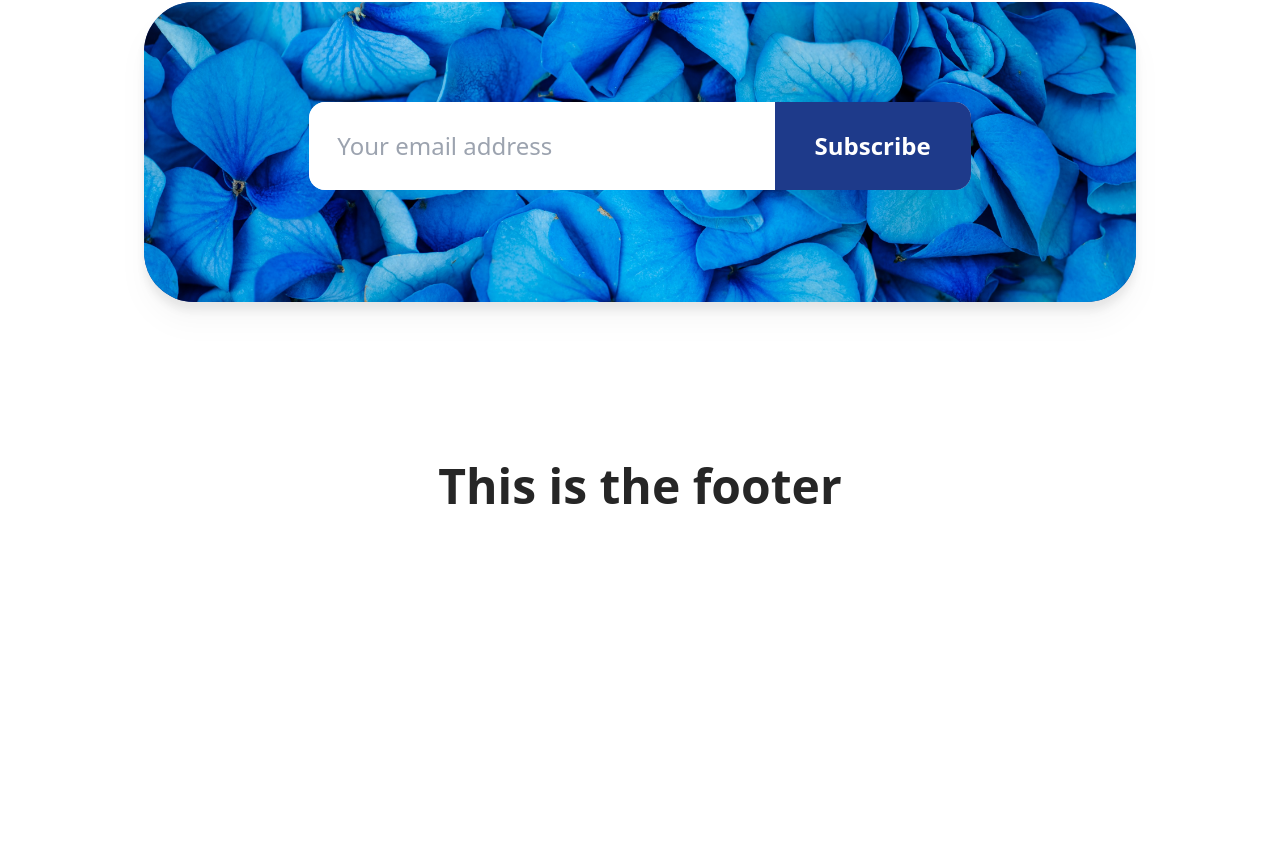
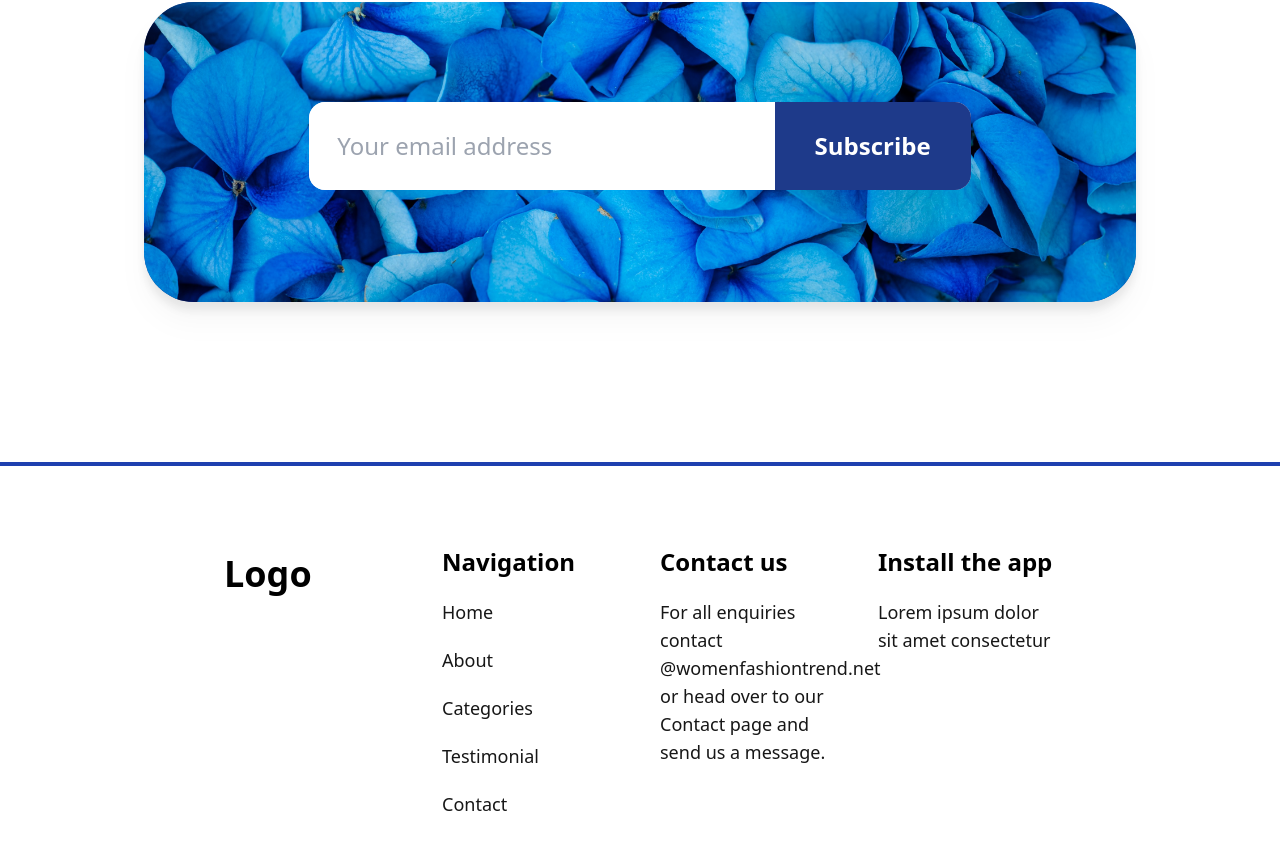
Before and after one commit to Mark-Muchiri/commerce, a React (Vite) app: page / in a window 1280 px wide. Shown: the part 4114-4964 px from the top of the page. Before the commit the page ends 4784 px from the top, so only its background shows below. Built offline with nearby package versions, Linux system fonts and the light colour scheme.

Commit message:
footer half way done

```diff
--- a/src/components/Footer.tsx
+++ b/src/components/Footer.tsx
@@ -1,7 +1,41 @@
 function Footer() {
+  // Example array of lists with headings and items
+  const lists = [
+    {
+      heading: "Navigation",
+      items: [ "Home", "About", "Categories", "Testimonial", "Contact" ],
+    },
+    {
+      heading: "Contact us",
+      items: [ "For all enquiries contact @womenfashiontrend.net or head over to our Contact page and send us a message." ],
+    },
+    {
+      heading: "Install the app",
+      items: [ "Lorem ipsum dolor sit amet consectetur" ],
+    },
+  ];
+
   return (
-    <section>
-      <p className="text-center text-5xl font-bold text-neutral-800">This is the footer</p>
+    <section className="grid grid-cols-1 md:grid-cols-4 gap-10 px-5 md:px-20 py-10">
+      <div>
+        <div className="py-2">
+          <p className="text-4xl font-extrabold items-center">
+            Logo
+          </p>
+        </div>
+      </div>
+      {lists.map((list, index) => (
+        <div key={index} className="">
+          <p className="text-2xl font-bold text-black">{list.heading}</p>
+          <ul>
+            {list.items.map((item, itemIndex) => (
+              <li key={itemIndex} className="text-lg text-neutral-900 mt-5">
+                {item}
+              </li>
+            ))}
+          </ul>
+        </div>
+      ))}
     </section>
   );
 }
--- a/src/components/Layout.tsx
+++ b/src/components/Layout.tsx
@@ -9,7 +9,9 @@ function Layout() {
       <Nav />
       {/* This line is crucial */}
       <Outlet />
+      <div className="bg-blue-800 h-1 w-full mb-10"></div>
       <div className="pb-40 md:px-36 lg:px-36">
+        {/* Horizontal line */}
         <Footer />
       </div>
     </>
```
